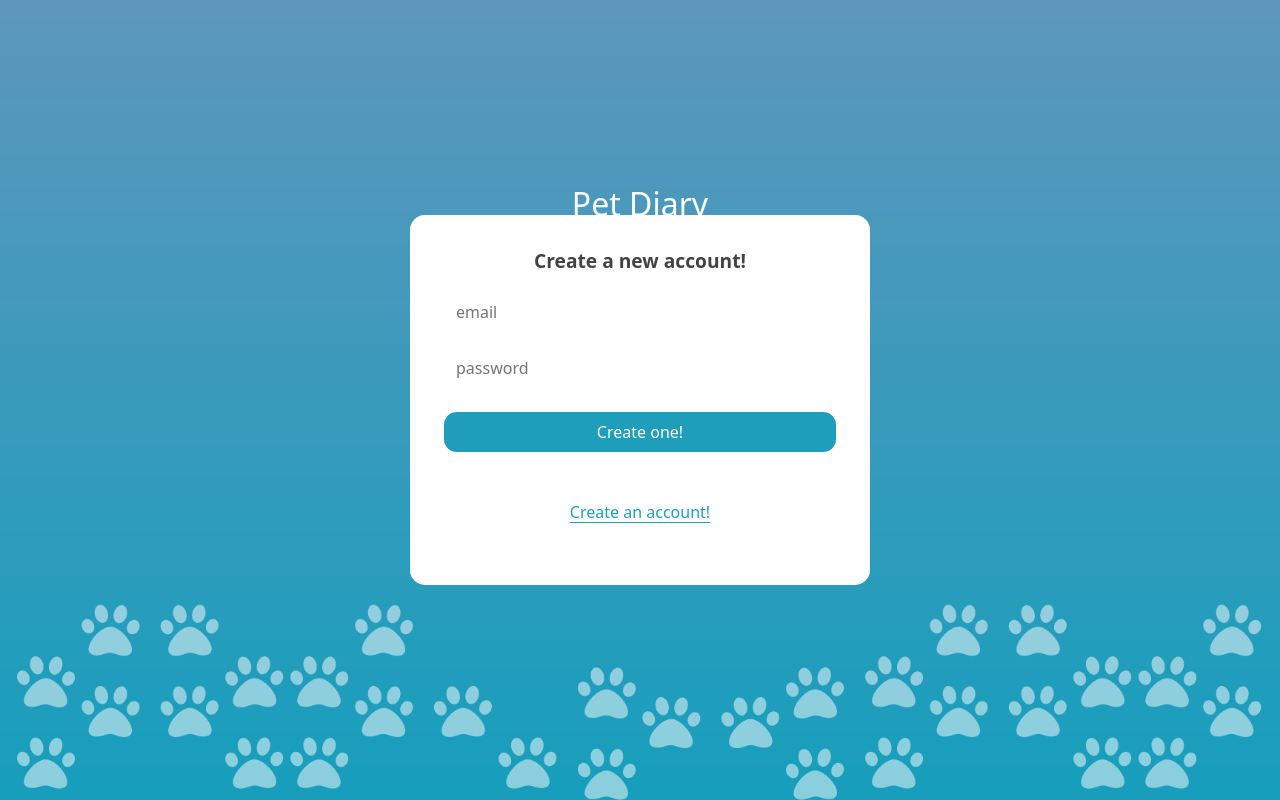
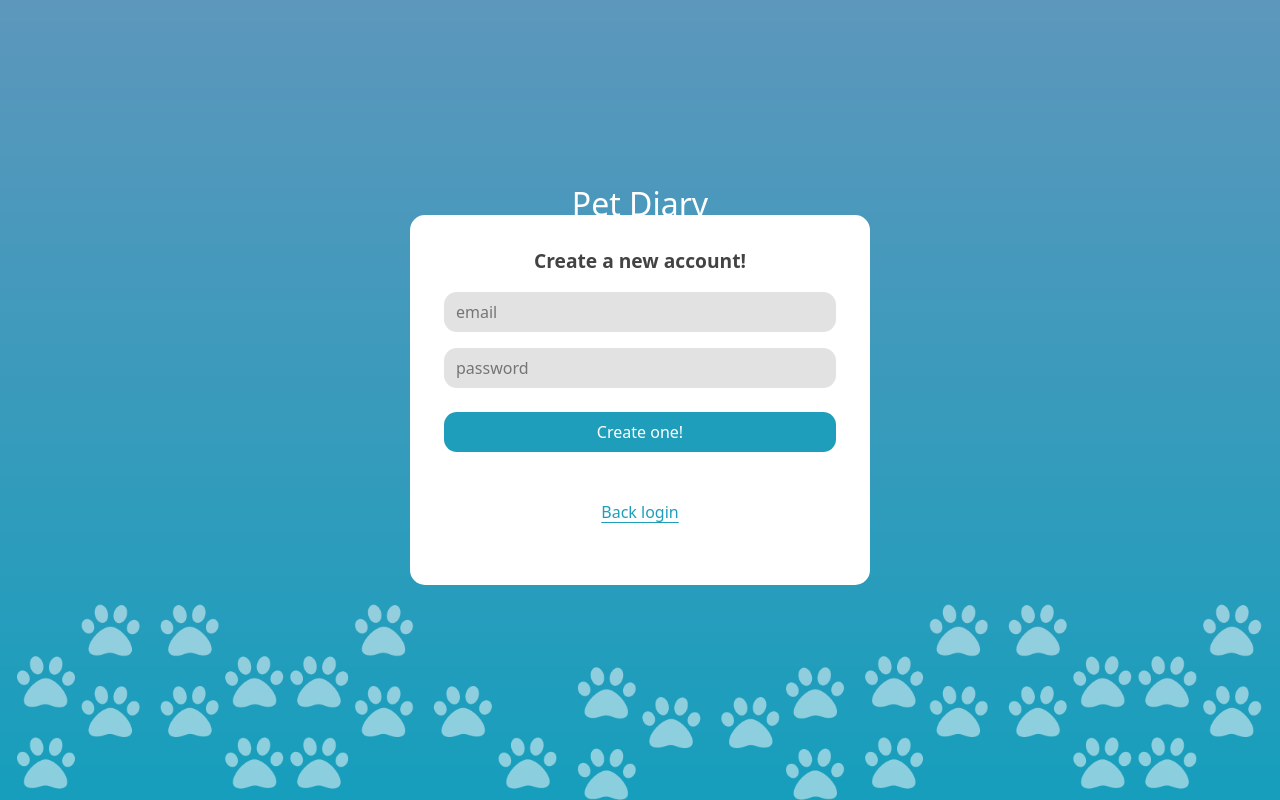
Before and after one commit to bonomiandreia/frontend-pet-diary, an Angular app in the folder petDiary/: page /create-account in a window 1280 px wide. Built offline with nearby package versions, Linux system fonts and the light colour scheme.

Commit message:
back login create new account routers

```diff
--- a/petDiary/src/app/pages/create-account/create-account.component.html
+++ b/petDiary/src/app/pages/create-account/create-account.component.html
@@ -12,17 +12,17 @@
                 </div>
                 <form>
                     <div class="row">
-                        <input class="c-form__container__background-form  background-form  mt-3" placeholder="email"/>
+                        <input class="background-form background-color mt-3" placeholder="email"/>
                     </div>
                     <div class="row">
-                        <input class="c-form__container__background-form  background-form  mt-3" type="password" placeholder="password"/>
+                        <input class="background-form background-color mt-3" type="password" placeholder="password"/>
                     </div>
                     <div class="row">
                         <button class="btn btn-primary c-form__container__button-form mt-4"  type="submit">Create one!</button>
                     </div>
                 </form>
                 <div class="row">
-                    <a href="#" class="link-primary c-form__container__button-link mt-5">Create an account!</a>
+                    <a  (click)="backLogin()" class="link-primary c-form__container__button-link mt-5">Back login</a>
                 </div>
             </div>
         </mat-card>
--- a/petDiary/src/app/pages/create-account/create-account.component.ts
+++ b/petDiary/src/app/pages/create-account/create-account.component.ts
@@ -1,4 +1,5 @@
 import { Component, OnInit } from '@angular/core';
+import { Router } from '@angular/router';
 
 @Component({
   selector: 'app-create-account',
@@ -7,9 +8,14 @@ import { Component, OnInit } from '@angular/core';
 })
 export class CreateAccountComponent implements OnInit {
 
-  constructor() { }
+  constructor(private router: Router) { }
 
   ngOnInit(): void {
   }
 
+
+  backLogin(): void {
+    this.router.navigate(['/login']);
+  }
+
 }
--- a/petDiary/src/app/pages/login/login.component.html
+++ b/petDiary/src/app/pages/login/login.component.html
@@ -28,7 +28,7 @@
                     </div>
                 </form>
                 <div class="row">
-                    <a href="#" class="link-primary c-form__container__button-link mt-5">Create an account!</a>
+                    <a (click)="createNewAccount()" class="link-primary c-form__container__button-link mt-5">Create an account!</a>
                 </div>
             </div>
         </mat-card>
--- a/petDiary/src/app/pages/login/login.component.ts
+++ b/petDiary/src/app/pages/login/login.component.ts
@@ -1,5 +1,6 @@
 import { Component, OnInit } from '@angular/core';
 import { FormBuilder, FormGroup, Validators } from '@angular/forms';
+import { Router } from '@angular/router';
 
 @Component({
   selector: 'app-login',
@@ -10,7 +11,7 @@ export class LoginComponent implements OnInit {
 
   form: FormGroup;
 
-  constructor(private fb: FormBuilder) {
+  constructor(private fb: FormBuilder, private router: Router) {
     this.form = this.fb.group({
       email: ['', Validators.compose([Validators.email, Validators.required])],
       password: ['', Validators.compose([Validators.required])],
@@ -24,6 +25,10 @@ export class LoginComponent implements OnInit {
     return (this.form.get(field)?.invalid && (this.form.get(field)?.touched || this.form.get(field)?.dirty) ) ? 'border border-danger' : '';
   }
 
+  createNewAccount(): void {
+    this.router.navigate(['/create-account']);
+  }
+
   login(): void {
     //
   }
```
